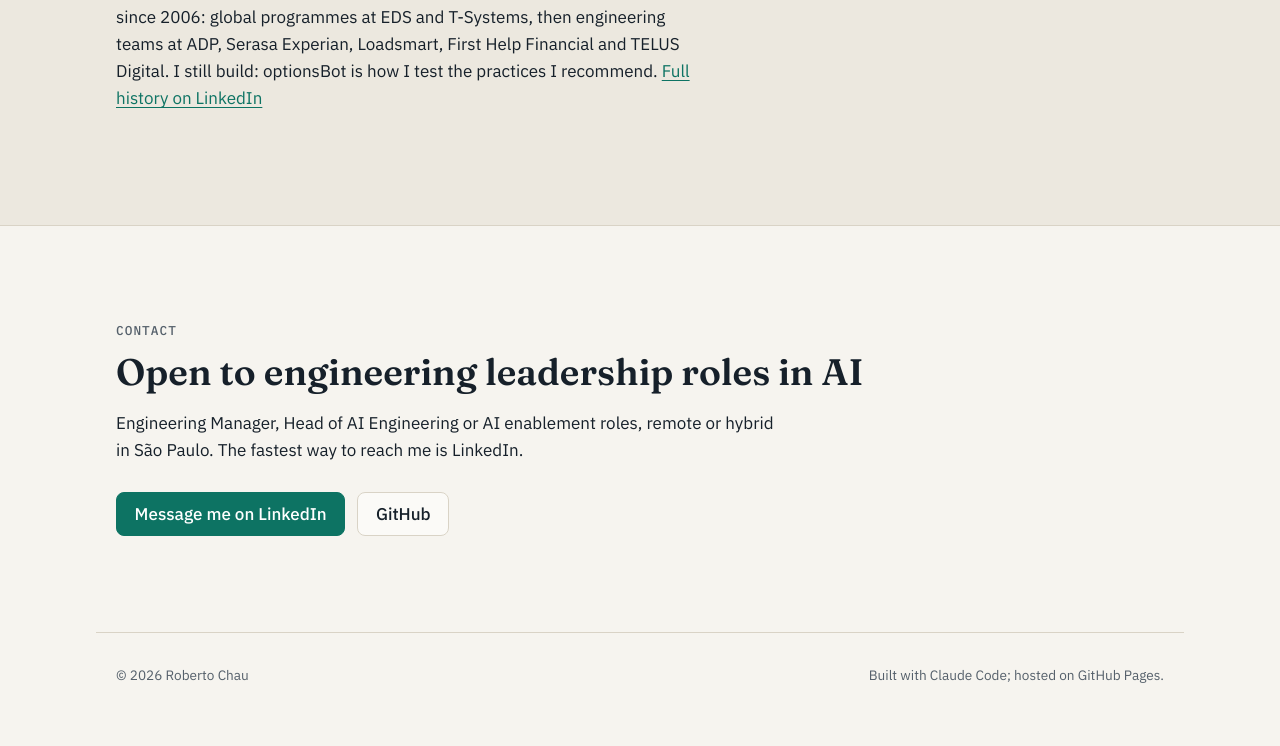
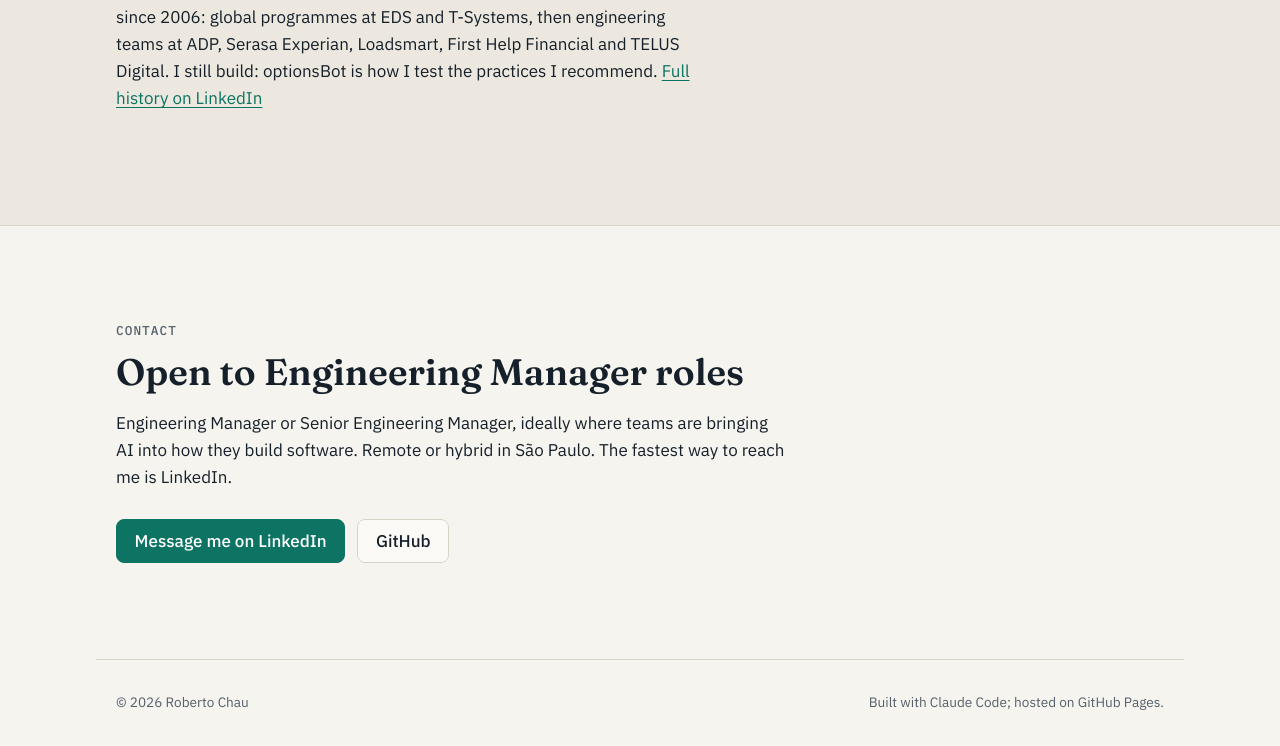
Before and after one commit to rchau73/rchau73.github.io, a plain HTML site: page index.html in a window 1280 px wide. Shown: the part 5819-6565 px from the top of the page. Before the commit the page ends 6538 px from the top, so only its background shows below. Drawn offline with Linux system fonts and the light colour scheme.

Commit message:
Contact: target Engineering Manager roles
Co-Authored-By: Claude Opus 5.5 <noreply@anthropic.com>

```diff
--- a/index.html
+++ b/index.html
@@ -209,8 +209,8 @@
 
   <section id="contact" class="wrap contact">
     <p class="eyebrow">Contact</p>
-    <h2>Open to engineering leadership roles in AI</h2>
-    <p class="measure">Engineering Manager, Head of AI Engineering or AI enablement roles, remote or hybrid in São Paulo. The fastest way to reach me is LinkedIn.</p>
+    <h2>Open to Engineering Manager roles</h2>
+    <p class="measure">Engineering Manager or Senior Engineering Manager, ideally where teams are bringing AI into how they build software. Remote or hybrid in São Paulo. The fastest way to reach me is LinkedIn.</p>
     <div class="cta">
       <a class="btn primary" href="https://www.linkedin.com/in/robertochau">Message me on LinkedIn</a>
       <a class="btn" href="https://github.com/rchau73">GitHub</a>
```
